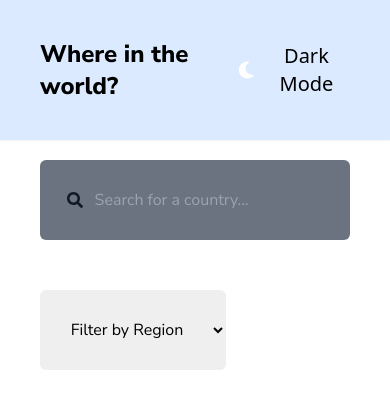
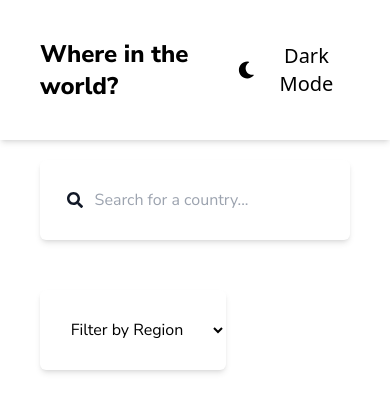
Before and after one commit to jeevankumar3229/jeevan-rest-countries, a React (Vite) app: page / in a window 390 px wide. Shown: the top 412 px of the page. Built offline with nearby package versions, Linux system fonts and the light colour scheme; no server answers.

Commit message:
Implement feature to sort by country name

```diff
--- a/src/App.jsx
+++ b/src/App.jsx
@@ -1,12 +1,11 @@
 import Header from "./components/Header";
 import Search from "./components/Search";
 import CardSet from "./components/CardSet";
+import HomePage from "./Pages/HomePage";
 function App() {
   return (
     <>
-      <Header />
-      <Search />
-      <CardSet />
+      <HomePage />
     </>
   );
 }
--- /dev/null
+++ b/src/Pages/HomePage.jsx
@@ -0,0 +1,27 @@
+import React from "react";
+import Header from "../components/Header";
+import Search from "../components/Search";
+import CardSet from "../components/CardSet";
+import { useState } from "react";
+
+const HomePage = () => {
+  let [searchFieldData, setSearchFieldData] = useState("");
+  let [searchCountryData, setSearchCountryData] = useState("");
+  return (
+    <>
+      <Header />
+      <Search
+        setSearchFieldData={setSearchFieldData}
+        setSearchCountryData={setSearchCountryData}
+        searchCountryData={searchCountryData}
+      />
+      <CardSet
+        searchFieldData={searchFieldData}
+        searchCountryData={searchCountryData}
+        setSearchCountryData={setSearchCountryData}
+      />
+    </>
+  );
+};
+
+export default HomePage;
--- a/src/components/Card.jsx
+++ b/src/components/Card.jsx
@@ -2,7 +2,7 @@ import React from "react";
 
 const Card = ({ imageURL, cName, population, region, capital }) => {
   return (
-    <div className="bg-gray-300 w-[70%] h-[400px] my-2 flex flex-col rounded-xl overflow-hidden pb-[20px] mb-[30px] font-custom sm:w-[47%] md:w-[31%] lg:w-[23%]">
+    <div className="bg-white shadow-md w-[70%] h-[400px] my-2 flex flex-col rounded-xl overflow-hidden pb-[20px] mb-[30px] font-custom sm:w-[47%] md:w-[31%] lg:w-[23%]">
       <div className="h-[50%]">
         <img src={imageURL} alt="" className="w-[100%] h-[100%]" />
       </div>
--- a/src/components/CardSet.jsx
+++ b/src/components/CardSet.jsx
@@ -2,24 +2,56 @@ import React from "react";
 import Card from "./Card";
 import { useState, useEffect } from "react";
 
-const CardSet = () => {
+const CardSet = ({
+  searchFieldData,
+  searchCountryData,
+  setSearchCountryData,
+}) => {
   let [countryData, setCountryData] = useState([]);
   useEffect(() => {
     async function fetchData() {
       try {
         let data = await fetch("https://restcountries.com/v3.1/all");
         let jsonFormat = await data.json();
+        if (searchFieldData !== "" && searchFieldData !== "Filter by Region") {
+          jsonFormat = jsonFormat.filter((item) => {
+            if (item.region === searchFieldData) {
+              return item;
+            }
+          });
+        }
+        setCountryData(jsonFormat);
+      } catch (Error) {
+        console.log(Error);
+      }
+    }
+    fetchData();
+  }, [searchFieldData]);
+  useEffect(() => {
+    async function fetchData() {
+      try {
+        let data = await fetch("https://restcountries.com/v3.1/all");
+        let jsonFormat = await data.json();
+        if (searchCountryData !== "") {
+          jsonFormat = jsonFormat.filter((item) => {
+            if (
+              item.name.common.toLowerCase() == searchCountryData.toLowerCase()
+            ) {
+              return item;
+            }
+          });
+        }
 
         setCountryData(jsonFormat);
       } catch (Error) {
         console.log(Error);
       }
-      7;
     }
     fetchData();
-  }, []);
+  }, [searchCountryData]);
   return (
-    <div className="flex flex-col items-center my-[50px] font-custom sm:flex-row sm:flex-wrap sm:justify-between sm:mx-[40px]">
+    <div className="bg-white-500 flex flex-col items-center my-[50px] font-custom sm:flex-row sm:flex-wrap sm:justify-between sm:mx-[40px]">
+      {console.log(searchCountryData)}
       {countryData.map((item, index) => (
         <Card
           key={index}
--- a/src/components/Header.jsx
+++ b/src/components/Header.jsx
@@ -3,12 +3,12 @@ import { FaMoon } from "react-icons/fa";
 
 const Header = () => {
   return (
-    <div className=" py-[70px] h-[75px] bg-blue-100 flex justify-between items-center shadow-sm  sm:bg-blue-300 sm:py-[40px]">
+    <div className=" py-[70px] h-[75px] bg-white flex justify-between items-center shadow-md sm:py-[40px]">
       <p className="font-custom font-extrabold text-2xl ml-[40px]">
         Where in the world?
       </p>
       <button className="flex justify-center items-center text-xl mr-[40px]">
-        <FaMoon className="text-white mr-2"></FaMoon>
+        <FaMoon className="text-black mr-2"></FaMoon>
         <p>Dark Mode</p>
       </button>
     </div>
--- a/src/components/Search.jsx
+++ b/src/components/Search.jsx
@@ -1,31 +1,47 @@
 import React from "react";
 import { FaSearch } from "react-icons/fa";
 
-const Search = () => {
+const Search = ({
+  setSearchFieldData,
+  setSearchCountryData,
+  searchCountryData,
+}) => {
+  function selectRegion(e) {
+    let value = e.target.value;
+    setSearchFieldData(value);
+  }
+  function selectCountry(e) {
+    let value = e.target.value;
+    setSearchCountryData(value);
+  }
   return (
-    <div className="flex flex-col font-custom sm:flex-row sm:justify-between sm:w-[100%]">
-      <div className="bg-gray-500 mx-[40px] mt-[20px] h-[80px] sm:mt-[30px] sm:mx-0 sm:w-[35%] sm:ml-[40px] flex rounded-md justify-center items-center sm:overflow-hidden">
+    <div className="bg-white-500 flex flex-col font-custom sm:flex-row sm:justify-between sm:w-[100%]">
+      <div className="bg-white shadow-md mx-[40px] mt-[20px] h-[80px] sm:mt-[30px] sm:mx-0 sm:w-[35%] sm:ml-[40px] flex rounded-md justify-center items-center sm:overflow-hidden">
         <FaSearch className="text-gray-900 text-xl pl-1"></FaSearch>
         <input
-          className=" bg-gray-500 w-[79%] h-[100%] text-base border-none outline-none pl-3"
-          type="search"
+          className="w-[79%] h-[100%] text-base border-none outline-none pl-3"
+          type="text"
           name="search"
           id=""
+          value={searchCountryData}
           placeholder="Search for a country..."
+          onChange={selectCountry}
         />
       </div>
-      <div className="mx-[40px] mt-[50px] h-[80px] sm:mx-0 sm:mt-[30px] sm:w-[21%] sm:mr-[40px]">
+      <div className=" mx-[40px] mt-[50px] h-[80px] sm:mx-0 sm:mt-[30px] sm:w-[21%] sm:mr-[40px]">
         <select
           name=""
           id="region"
-          className="w-[60%] h-[100%] text-base text-center rounded-md sm:w-[100%]"
+          className="bg-white shadow-md border-none outline-none w-[60%] h-[100%] text-base text-center rounded-md sm:w-[100%]"
+          onChange={selectRegion}
         >
-          <option value="fbr">Filter by Region</option>
-          <option value="af">Africa</option>
-          <option value="am">America</option>
-          <option value="as">Asia</option>
-          <option value="eu">Europe</option>
-          <option value="oc">Oceania</option>
+          <option value="Filter by Region">Filter by Region</option>
+          <option value="Africa">Africa</option>
+          <option value="Americas">Americas</option>
+          <option value="Antarctic">Antarctic</option>
+          <option value="Asia">Asia</option>
+          <option value="Europe">Europe</option>
+          <option value="Oceania">Oceania</option>
         </select>
       </div>
     </div>
```
